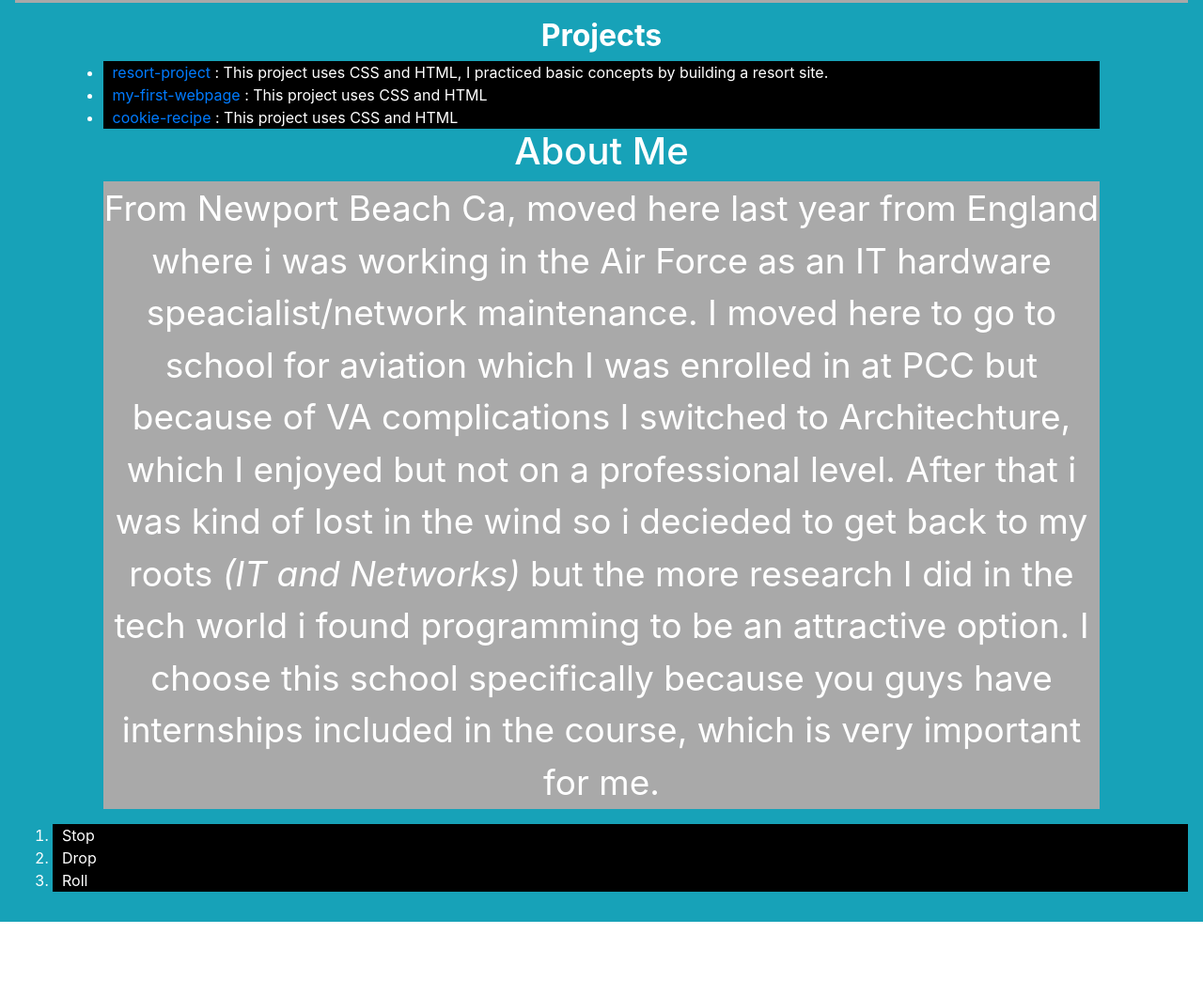
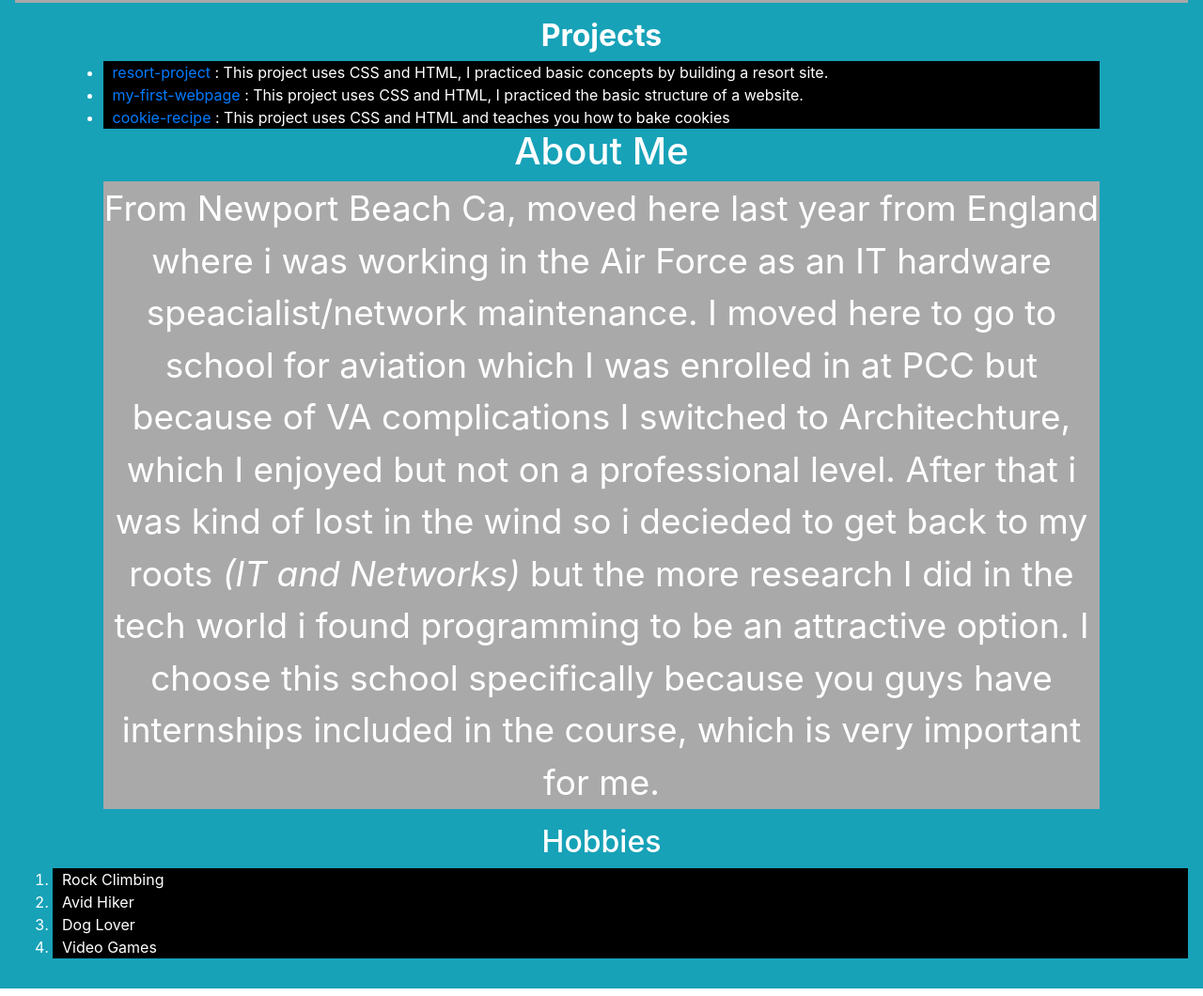
Before and after one commit to KAIROS-x/Porfolio, a plain HTML site: page index.html in a window 1280 px wide. Shown: the part 482-1542 px from the top of the page at 94% size. Before the commit the page ends 1471 px from the top, so only its background shows below. Drawn offline with nearby package versions, Linux system fonts and the light colour scheme.

Commit message:
It will start with a review

```diff
--- a/index.html
+++ b/index.html
@@ -16,25 +16,30 @@
     <div class="p-3 mb-2 bg-info text-white">
       <div class="img">
         <img src="https://scontent-lga3-1.xx.fbcdn.net/v/t1.0-9/12806058_1074587309230629_1992495988174889545_n.jpg?_nc_cat=0&oh=7f756eb48b6d0c19e62a66fc33e47262&oe=5BCEECD1" class="img-fluid" alt="Responsive image">
-    <h1>Dakota Alford</h1>
-      <p><strong>Young educated web developer with experience in           Html,Css,Javascript,Bootstrap,React, and Python</strong></p>
+        <h1>Dakota Alford</h1>
+          <p><strong>Young educated web developer with experience in           Html,Css,Javascript,Bootstrap,React, and Python</strong></p>
 
-    <h2 class="golf"><strong>Projects</strong></h2>
+            <h2 class="golf"><strong>Projects</strong></h2>
       <ul class="list-group">
         <li><a href="https://github.com/SLYKOOP?tab=repositories">resort-project</a> : This project uses CSS and HTML, I practiced basic concepts by building a resort site.
         </li>
 
 
-        <li><a href="https://github.com/SLYKOOP?tab=repositories">my-first-webpage</a> : This project uses CSS and HTML
+        <li><a href="https://github.com/SLYKOOP?tab=repositories">my-first-webpage</a> : This project uses CSS and HTML, I practiced the basic structure of a website.
         </li>
-        <li><a href="https://github.com/SLYKOOP?tab=repositories">cookie-recipe</a> : This project uses CSS and HTML
+        <li><a href="https://github.com/SLYKOOP?tab=repositories">cookie-recipe</a> : This project uses CSS and HTML and teaches you how to bake cookies
         </li>
       <h1>About Me</h1>
         <p>From Newport Beach Ca, moved here last year from England where i was working in the Air Force as an IT hardware speacialist/network maintenance. I moved here to go to school for aviation which I was enrolled in at PCC but because of VA complications I switched to Architechture, which I enjoyed but not on a professional level. After that i was kind of lost in the wind so i decieded to get back to my roots <em>(IT and Networks)</em> but the more research I did in the tech world i found programming to be an attractive option. I choose this school specifically because you guys have internships included in the course, which is very important for me.
         </p>
       </ul>
+      <h2>Hobbies</h2>
       <ol>
-        <li>Stop</li>
-        <li>Drop</li>
-        <li>Roll</li>
+        <li>Rock Climbing</li>
+        <li>Avid Hiker</li>
+        <li>Dog Lover</li>
+        <li>Video Games</li>
       </ol>
+    </div>
+  </div>
+</body>
```
Also changed, not shown: README.md.
